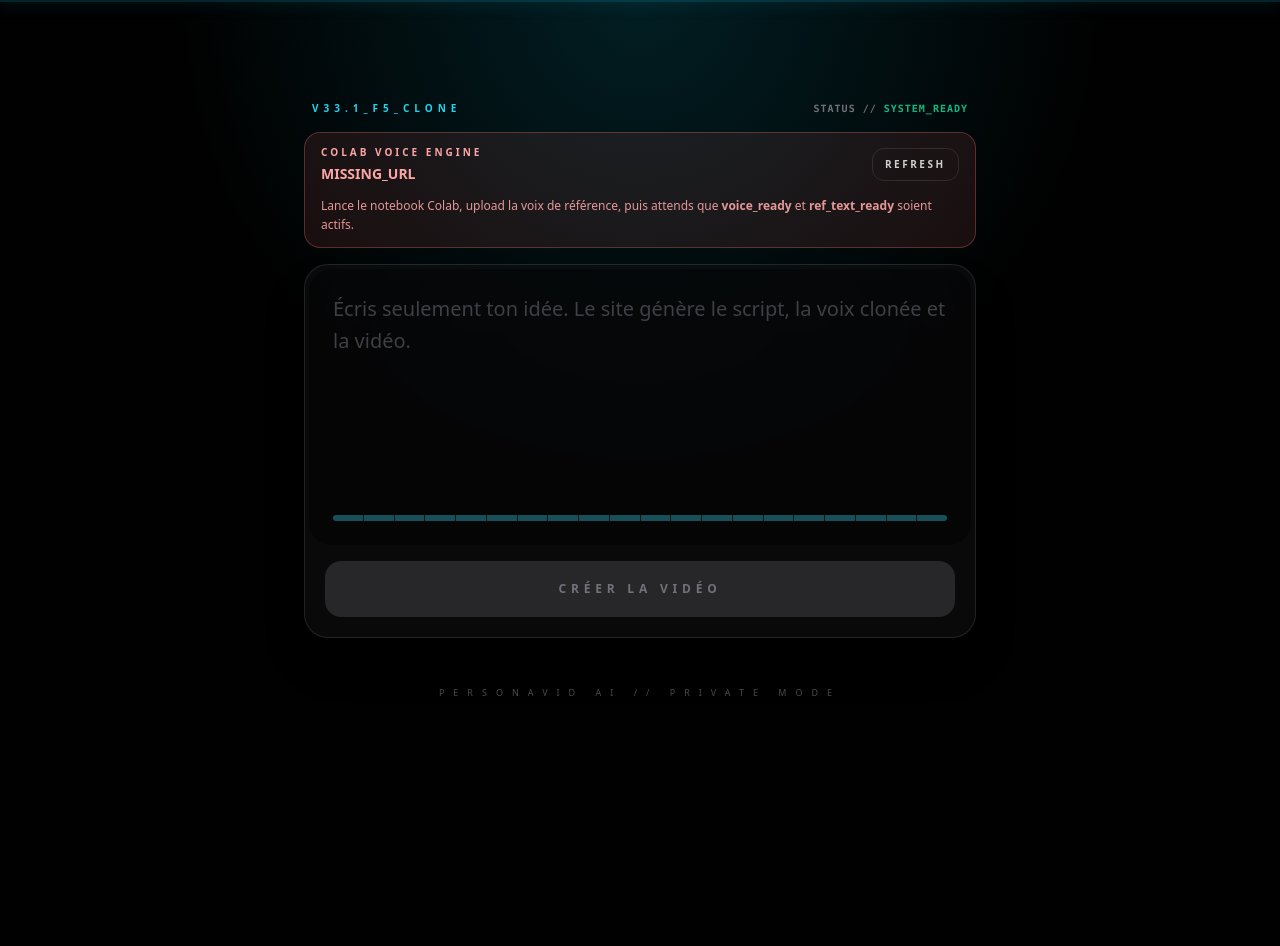
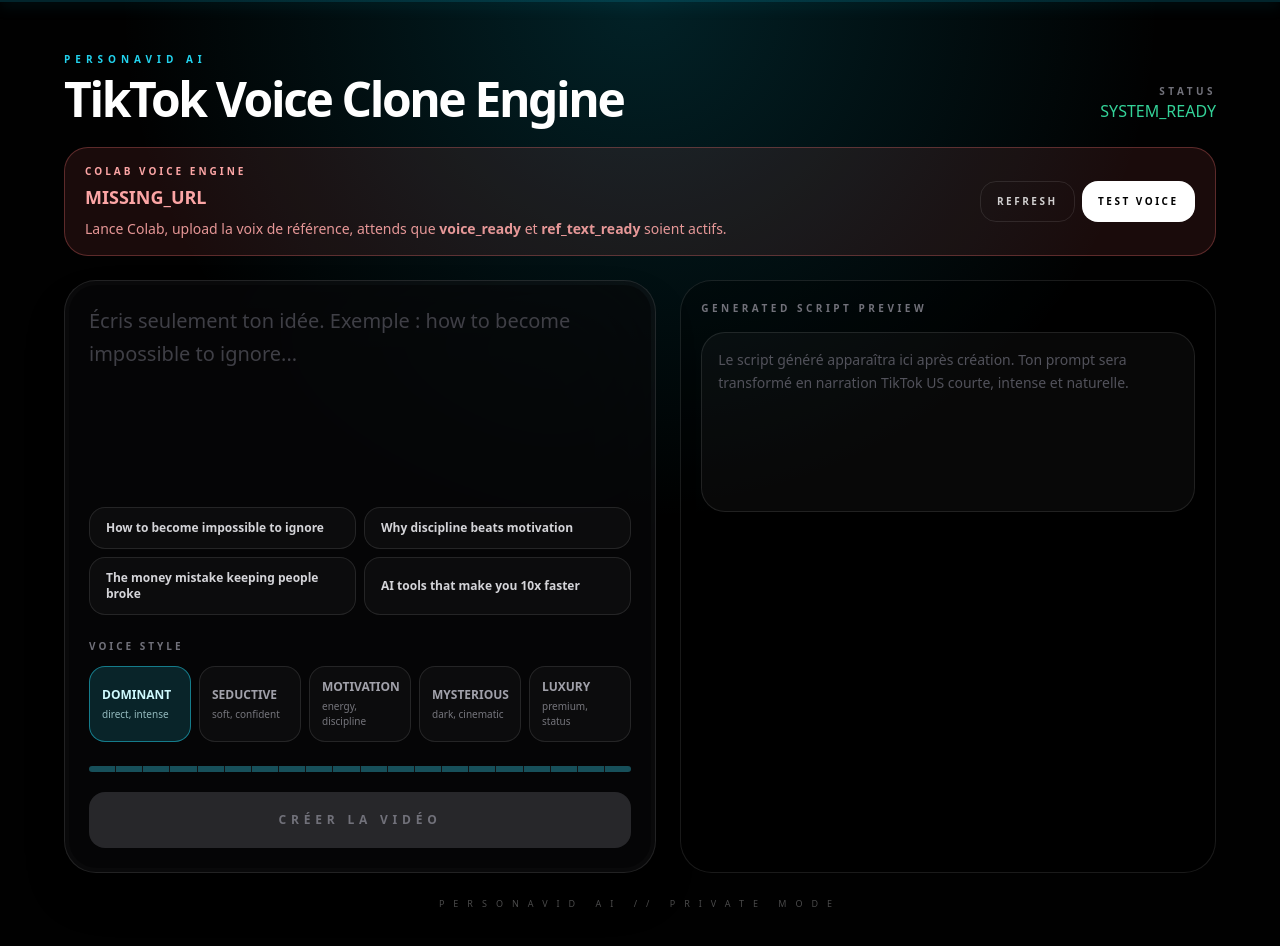
Before and after one commit to dbrckk/personavid-ai, a Next.js app: page / in a window 1280 px wide. Shown: the top 946 px of the page. Before the commit the page ends 800 px from the top, so only its background shows below. Built offline with nearby package versions, Linux system fonts and the light colour scheme; no server answers.

Commit message:
Update page.tsx

```diff
--- a/src/app/page.tsx
+++ b/src/app/page.tsx
@@ -3,6 +3,13 @@
 import React, { useEffect, useRef, useState } from "react";
 import { getPredictiveHeatmap } from "../lib/retention-agent";
 import { renderManifest } from "../lib/video-core";
+
+type ViralStyle =
+  | "dominant"
+  | "seductive"
+  | "motivational"
+  | "mysterious"
+  | "luxury";
 
 type SubtitleSegment = {
   id: string;
@@ -15,6 +22,7 @@
   ok?: boolean;
   provider?: string;
   prompt?: string;
+  style?: ViralStyle;
   script?: string;
   videoUrl?: string;
   audioUrl?: string;
@@ -31,15 +39,39 @@
   message?: string;
 };
 
+const styles: { id: ViralStyle; label: string; desc: string }[] = [
+  { id: "dominant", label: "Dominant", desc: "direct, intense" },
+  { id: "seductive", label: "Seductive", desc: "soft, confident" },
+  { id: "motivational", label: "Motivation", desc: "energy, discipline" },
+  { id: "mysterious", label: "Mysterious", desc: "dark, cinematic" },
+  { id: "luxury", label: "Luxury", desc: "premium, status" },
+];
+
+const examples = [
+  "How to become impossible to ignore",
+  "Why discipline beats motivation",
+  "The money mistake keeping people broke",
+  "AI tools that make you 10x faster",
+];
+
 export default function NeuralRapturePage() {
   const [input, setInput] = useState("");
+  const [style, setStyle] = useState<ViralStyle>("dominant");
+
   const [isRendering, setIsRendering] = useState(false);
+  const [isTestingVoice, setIsTestingVoice] = useState(false);
+
   const [videoResult, setVideoResult] = useState<string | null>(null);
+  const [testAudioUrl, setTestAudioUrl] = useState<string | null>(null);
+  const [generatedScript, setGeneratedScript] = useState("");
+
   const [status, setStatus] = useState("SYSTEM_READY");
   const [debugMessage, setDebugMessage] = useState<string | null>(null);
   const [helpMessage, setHelpMessage] = useState<string | null>(null);
+
   const [subtitles, setSubtitles] = useState<SubtitleSegment[]>([]);
   const [activeSubtitle, setActiveSubtitle] = useState("");
+
   const [ttsHealth, setTtsHealth] = useState<TtsHealth | null>(null);
   const [isCheckingTts, setIsCheckingTts] = useState(false);
 
@@ -71,9 +103,7 @@
   useEffect(() => {
     checkTtsHealth();
 
-    const interval = window.setInterval(() => {
-      checkTtsHealth();
-    }, 30000);
+    const interval = window.setInterval(checkTtsHealth, 30000);
 
     return () => {
       window.clearInterval(interval);
@@ -105,6 +135,54 @@
     link.remove();
   };
 
+  const handleVoiceTest = async () => {
+    if (isTestingVoice) return;
+
+    setIsTestingVoice(true);
+    setDebugMessage(null);
+    setHelpMessage(null);
+    setTestAudioUrl(null);
+
+    try {
+      const response = await fetch("/api/tts-test", {
+        method: "POST",
+        headers: {
+          "Content-Type": "application/json",
+        },
+        body: JSON.stringify({
+          text:
+            style === "seductive"
+              ? "Listen closely... you already know what you want. Now act like it."
+              : "Stop scrolling... this is the part most people ignore.",
+        }),
+      });
+
+      const data = await response.json();
+
+      if (!response.ok || !data.ok) {
+        throw new Error(data?.error || "VOICE_TEST_FAILED");
+      }
+
+      setTestAudioUrl(data.audioUrl);
+      checkTtsHealth();
+    } catch (error: any) {
+      const raw = error?.message || "VOICE_TEST_FAILED";
+
+      if (raw.includes("COLAB_OFFLINE")) {
+        setDebugMessage("COLAB_OFFLINE_OR_VOICE_NOT_READY");
+        setHelpMessage(
+          "Lance le notebook Colab, upload ta voix de référence, puis clique sur Refresh."
+        );
+      } else {
+        setDebugMessage(raw);
+      }
+
+      checkTtsHealth();
+    } finally {
+      setIsTestingVoice(false);
+    }
+  };
+
   const handleManifest = async () => {
     if (!input.trim() || isRendering) return;
 
@@ -113,6 +191,8 @@
     setHelpMessage(null);
     setSubtitles([]);
     setActiveSubtitle("");
+    setGeneratedScript("");
+    setTestAudioUrl(null);
     setStatus("GENERATING_SCRIPT_AND_VOICE...");
 
     try {
@@ -128,7 +208,10 @@
         headers: {
           "Content-Type": "application/json",
         },
-        body: JSON.stringify({ prompt: input.trim() }),
+        body: JSON.stringify({
+          prompt: input.trim(),
+          style,
+        }),
       });
 
       const assets: RenderApiResponse = await response.json();
@@ -141,14 +224,10 @@
         );
       }
 
-      if (!assets.videoUrl) {
-        throw new Error("Missing videoUrl in render response");
-      }
+      if (!assets.videoUrl) throw new Error("Missing videoUrl in render response");
+      if (!assets.audioUrl) throw new Error("Missing audioUrl in render response");
 
-      if (!assets.audioUrl) {
-        throw new Error("Missing audioUrl in render response");
-      }
-
+      setGeneratedScript(assets.script || "");
       setSubtitles(Array.isArray(assets.subtitles) ? assets.subtitles : []);
       setStatus("RENDERING_TIKTOK_MP4...");
 
@@ -197,63 +276,123 @@
       : "border-red-400/30 bg-red-400/10 text-red-300";
 
   return (
-    <main className="relative min-h-screen flex flex-col items-center justify-center p-6 bg-[#010101] text-zinc-100 overflow-hidden">
-      <div className="absolute inset-0 pointer-events-none bg-[radial-gradient(circle_at_top,rgba(6,182,212,0.16),transparent_45%)]" />
-      <div className="absolute top-0 w-full h-[2px] bg-cyan-500/20 shadow-[0_0_15px_rgba(6,182,212,0.5)]" />
+    <main className="relative min-h-screen overflow-hidden bg-[#010101] p-5 text-zinc-100">
+      <div className="absolute inset-0 pointer-events-none bg-[radial-gradient(circle_at_top,rgba(6,182,212,0.18),transparent_45%)]" />
+      <div className="absolute top-0 left-0 h-[2px] w-full bg-cyan-500/20 shadow-[0_0_15px_rgba(6,182,212,0.5)]" />
 
-      <div className="relative z-10 w-full max-w-2xl">
-        <div className="flex justify-between items-end mb-4 px-2 gap-4">
-          <span className="text-[10px] font-bold text-cyan-400 tracking-[0.5em] uppercase">
-            v33.1_F5_Clone
-          </span>
-
-          <span className="text-[10px] text-zinc-500 font-mono font-bold tracking-widest uppercase text-right">
-            Status //{" "}
-            <span className={isRendering ? "text-amber-500" : "text-emerald-500"}>
-              {status}
-            </span>
-          </span>
+      <section className="relative z-10 mx-auto flex min-h-screen w-full max-w-6xl flex-col justify-center gap-6 py-8">
+        <header className="flex flex-col gap-3 sm:flex-row sm:items-end sm:justify-between">
+          <div>
+            <p className="text-[10px] font-black uppercase tracking-[0.5em] text-cyan-400">
+              PersonaVid AI
+            </p>
+            <h1 className="mt-2 text-3xl font-black tracking-[-0.05em] text-white sm:text-5xl">
+              TikTok Voice Clone Engine
+            </h1>
           </div>
 
-        <div className={`mb-4 rounded-2xl border px-4 py-3 ${healthClass}`}>
-          <div className="flex items-center justify-between gap-3">
+          <div className="text-left sm:text-right">
+            <p className="text-[10px] font-bold uppercase tracking-[0.35em] text-zinc-500">
+              Status
+            </p>
+            <p className={isRendering ? "text-amber-400" : "text-emerald-400"}>
+              {status}
+            </p>
+          </div>
+        </header>
+
+        <div className={`rounded-3xl border px-5 py-4 ${healthClass}`}>
+          <div className="flex flex-col gap-4 sm:flex-row sm:items-center sm:justify-between">
             <div>
               <p className="text-[10px] font-black uppercase tracking-[0.3em]">
                 Colab Voice Engine
               </p>
-              <p className="mt-1 text-sm font-bold">
+              <p className="mt-1 text-lg font-black">
                 {isCheckingTts ? "Checking..." : healthLabel}
               </p>
-            </div>
-
-            <button
-              onClick={checkTtsHealth}
-              disabled={isCheckingTts}
-              className="rounded-xl border border-white/10 px-3 py-2 text-[10px] font-black uppercase tracking-[0.25em] text-white/80 hover:bg-white/10 disabled:opacity-40"
-            >
-              Refresh
-            </button>
-          </div>
-
               {ttsHealth && !ttsHealth.ok && (
-            <p className="mt-3 text-xs leading-relaxed opacity-90">
-              Lance le notebook Colab, upload la voix de référence, puis attends
-              que <strong>voice_ready</strong> et <strong>ref_text_ready</strong>{" "}
+                <p className="mt-2 max-w-2xl text-sm opacity-90">
+                  Lance Colab, upload la voix de référence, attends que{" "}
+                  <strong>voice_ready</strong> et <strong>ref_text_ready</strong>{" "}
                   soient actifs.
                 </p>
               )}
             </div>
 
-        <div className="relative bg-zinc-900/40 border border-white/10 backdrop-blur-3xl rounded-3xl p-1 shadow-2xl">
-          <div className="bg-black/40 rounded-[1.4rem] p-6">
+            <div className="flex gap-2">
+              <button
+                onClick={checkTtsHealth}
+                disabled={isCheckingTts}
+                className="rounded-2xl border border-white/10 px-4 py-3 text-[10px] font-black uppercase tracking-[0.25em] text-white/80 hover:bg-white/10 disabled:opacity-40"
+              >
+                Refresh
+              </button>
+
+              <button
+                onClick={handleVoiceTest}
+                disabled={isTestingVoice}
+                className="rounded-2xl bg-white px-4 py-3 text-[10px] font-black uppercase tracking-[0.25em] text-black hover:bg-cyan-300 disabled:opacity-40"
+              >
+                {isTestingVoice ? "Testing..." : "Test Voice"}
+              </button>
+            </div>
+          </div>
+
+          {testAudioUrl && (
+            <audio src={testAudioUrl} controls className="mt-4 w-full" />
+          )}
+        </div>
+
+        <div className="grid gap-6 lg:grid-cols-[1.05fr_0.95fr]">
+          <div className="rounded-[2rem] border border-white/10 bg-zinc-900/40 p-1 shadow-2xl backdrop-blur-3xl">
+            <div className="rounded-[1.7rem] bg-black/40 p-5">
               <textarea
                 value={input}
                 onChange={(e) => setInput(e.target.value)}
-              className="w-full h-48 bg-transparent border-none text-white text-xl font-light placeholder-zinc-700 focus:ring-0 focus:outline-none resize-none p-0 leading-relaxed"
-              placeholder="Écris seulement ton idée. Le site génère le script, la voix clonée et la vidéo."
+                className="h-44 w-full resize-none border-none bg-transparent p-0 text-xl font-light leading-relaxed text-white placeholder-zinc-700 focus:outline-none focus:ring-0"
+                placeholder="Écris seulement ton idée. Exemple : how to become impossible to ignore..."
               />
 
-            <div className="flex gap-[1px] h-1.5 w-full bg-white/5 mt-6 rounded-full overflow-hidden">
+              <div className="mt-5 grid gap-2 sm:grid-cols-2">
+                {examples.map((example) => (
+                  <button
+                    key={example}
+                    onClick={() => setInput(example)}
+                    className="rounded-2xl border border-white/10 bg-white/[0.03] px-4 py-3 text-left text-xs font-bold text-zinc-300 transition hover:bg-white/10 hover:text-white"
+                  >
+                    {example}
+                  </button>
+                ))}
+              </div>
+
+              <div className="mt-6">
+                <p className="mb-3 text-[10px] font-black uppercase tracking-[0.3em] text-zinc-500">
+                  Voice Style
+                </p>
+
+                <div className="grid gap-2 sm:grid-cols-5">
+                  {styles.map((item) => (
+                    <button
+                      key={item.id}
+                      onClick={() => setStyle(item.id)}
+                      className={`rounded-2xl border px-3 py-3 text-left transition ${
+                        style === item.id
+                          ? "border-cyan-400/50 bg-cyan-400/15 text-cyan-100"
+                          : "border-white/10 bg-white/[0.03] text-zinc-400 hover:bg-white/10"
+                      }`}
+                    >
+                      <p className="text-xs font-black uppercase">
+                        {item.label}
+                      </p>
+                      <p className="mt-1 text-[10px] opacity-70">
+                        {item.desc}
+                      </p>
+                    </button>
+                  ))}
+                </div>
+              </div>
+
+              <div className="mt-6 flex h-1.5 w-full gap-[1px] overflow-hidden rounded-full bg-white/5">
                 {getPredictiveHeatmap(input || " ").map((v, i) => (
                   <div
                     key={i}
@@ -264,8 +403,8 @@
               </div>
 
               {debugMessage && (
-              <div className="mt-4 rounded-2xl border border-red-500/20 bg-red-500/10 px-4 py-3">
-                <p className="text-[11px] font-bold tracking-[0.25em] uppercase text-red-400">
+                <div className="mt-5 rounded-2xl border border-red-500/20 bg-red-500/10 px-4 py-3">
+                  <p className="text-[11px] font-bold uppercase tracking-[0.25em] text-red-400">
                     Diagnostic
                   </p>
                   <p className="mt-2 whitespace-pre-wrap break-words text-sm text-red-200">
@@ -273,22 +412,17 @@
                   </p>
 
                   {helpMessage && (
-                  <p className="mt-3 text-sm text-zinc-200">
-                    {helpMessage}
-                  </p>
+                    <p className="mt-3 text-sm text-zinc-200">{helpMessage}</p>
                   )}
                 </div>
               )}
-          </div>
 
-          <div className="p-4">
               <button
                 onClick={handleManifest}
                 disabled={isRendering || !input.trim()}
-              className={`w-full py-5 rounded-2xl font-black text-xs uppercase tracking-[0.4em] transition-all
-                ${
+                className={`mt-5 w-full rounded-2xl py-5 text-xs font-black uppercase tracking-[0.4em] transition-all ${
                   isRendering || !input.trim()
-                    ? "bg-zinc-800 text-zinc-500 cursor-not-allowed"
+                    ? "cursor-not-allowed bg-zinc-800 text-zinc-500"
                     : "bg-white text-black hover:bg-cyan-400 active:scale-95"
                 }`}
               >
@@ -297,9 +431,27 @@
             </div>
           </div>
 
+          <aside className="rounded-[2rem] border border-white/10 bg-black/30 p-5">
+            <p className="text-[10px] font-black uppercase tracking-[0.35em] text-zinc-500">
+              Generated Script Preview
+            </p>
+
+            <div className="mt-4 min-h-[180px] rounded-3xl border border-white/10 bg-white/[0.03] p-4">
+              {generatedScript ? (
+                <p className="whitespace-pre-wrap text-sm leading-relaxed text-zinc-200">
+                  {generatedScript}
+                </p>
+              ) : (
+                <p className="text-sm leading-relaxed text-zinc-600">
+                  Le script généré apparaîtra ici après création. Ton prompt sera
+                  transformé en narration TikTok US courte, intense et naturelle.
+                </p>
+              )}
+            </div>
+
             {videoResult && (
-          <div className="mt-8 animate-in zoom-in-95 duration-500">
-            <div className="relative mx-auto aspect-[9/16] max-h-[78vh] max-w-[430px] overflow-hidden rounded-[1.8rem] border border-white/10 bg-black shadow-2xl">
+              <div className="mt-6 animate-in zoom-in-95 duration-500">
+                <div className="relative mx-auto aspect-[9/16] max-h-[68vh] max-w-[360px] overflow-hidden rounded-[1.8rem] border border-white/10 bg-black shadow-2xl">
                   <video
                     ref={videoRef}
                     src={videoResult}
@@ -326,13 +478,15 @@
                 </button>
               </div>
             )}
+          </aside>
         </div>
 
-      <footer className="relative z-10 mt-12 opacity-30">
-        <p className="text-[9px] tracking-[1em] uppercase">
+        <footer className="text-center opacity-30">
+          <p className="text-[9px] uppercase tracking-[1em]">
             PersonaVid AI // Private Mode
           </p>
         </footer>
+      </section>
     </main>
   );
                       }
```
Lines whose indentation alone changed are shown as unchanged.
